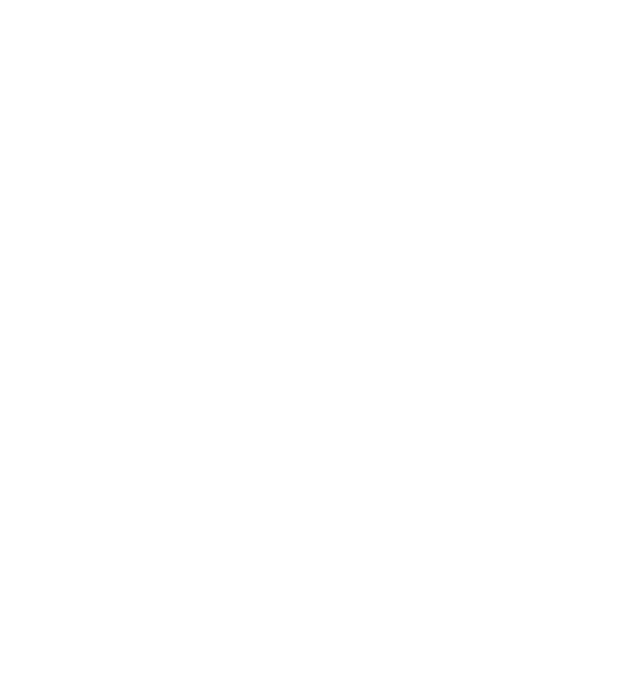
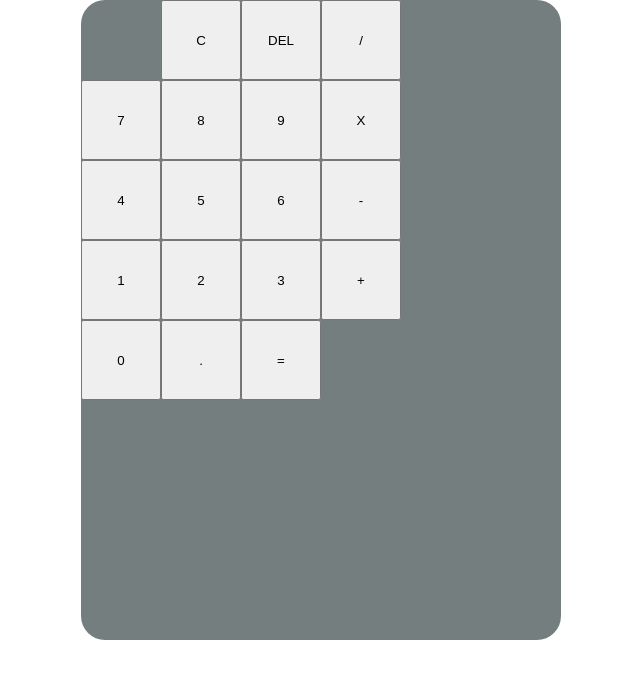
Before and after one commit to jesusrojop/Calculadora_JavaScript, a plain HTML site: page index.html in a window 1280 px wide. Shown: the whole page, without its empty margins (319-959 px from the left). Drawn offline with Linux system fonts and the light colour scheme.

Commit message:
Cambios para seguirle en la uni

```diff
--- a/index.html
+++ b/index.html
@@ -8,6 +8,31 @@
     <link rel="stylesheet" href="style.css">
 </head>
 <body>
-
+    <div class="contenedor">
+        <div class="calculadora">
+            <div class="display">
+                <div class="valor-superior"></div>
+                <div class="valor-inferior"></div>
+            </div>
+            <button class="borrar-todo">C</button>
+            <button class="borrar">DEL</button>
+            <button class="operador">/</button>
+            <button class="numero">7</button>
+            <button class="numero">8</button>
+            <button class="numero">9</button>
+            <button class="operador">X</button>
+            <button class="numero">4</button>
+            <button class="numero">5</button>
+            <button class="numero">6</button>
+            <button class="operador">-</button>
+            <button class="operador">1</button>
+            <button class="operador">2</button>
+            <button class="operador">3</button>
+            <button class="operador">+</button>
+            <button class="numero">0</button>
+            <button class="numero">.</button>
+            <button class="igual"> =</button>
+        </div>
+    </div>
 </body>
 </html>
--- a/style.css
+++ b/style.css
@@ -0,0 +1,22 @@
+* {
+    box-sizing: border-box;
+    margin: 0;
+    padding: 0;
+    font-family: sans-serif;
+}
+
+.contenedor {
+    display: flex;
+    justify-content: center;
+    align-items: center;
+}
+
+.calculadora {
+    background-color: rgb(117, 126, 126);
+    border-radius: 1.5rem;
+    width: 30rem;
+    height: 40rem;
+    display: grid;
+    grid-template-columns: repeat(4, 80px);
+    grid-template-rows: repeat(6, 80px);
+}
```
